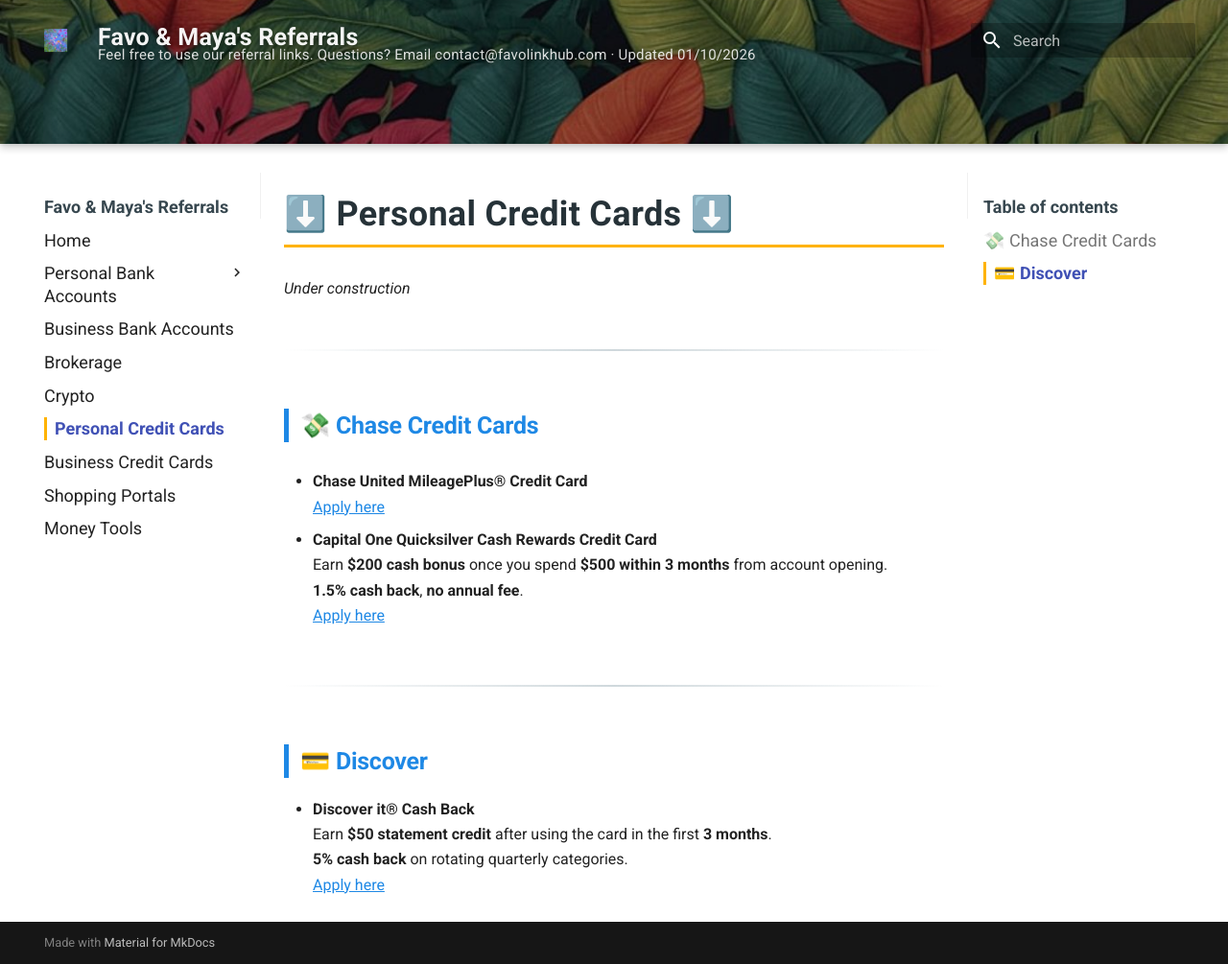
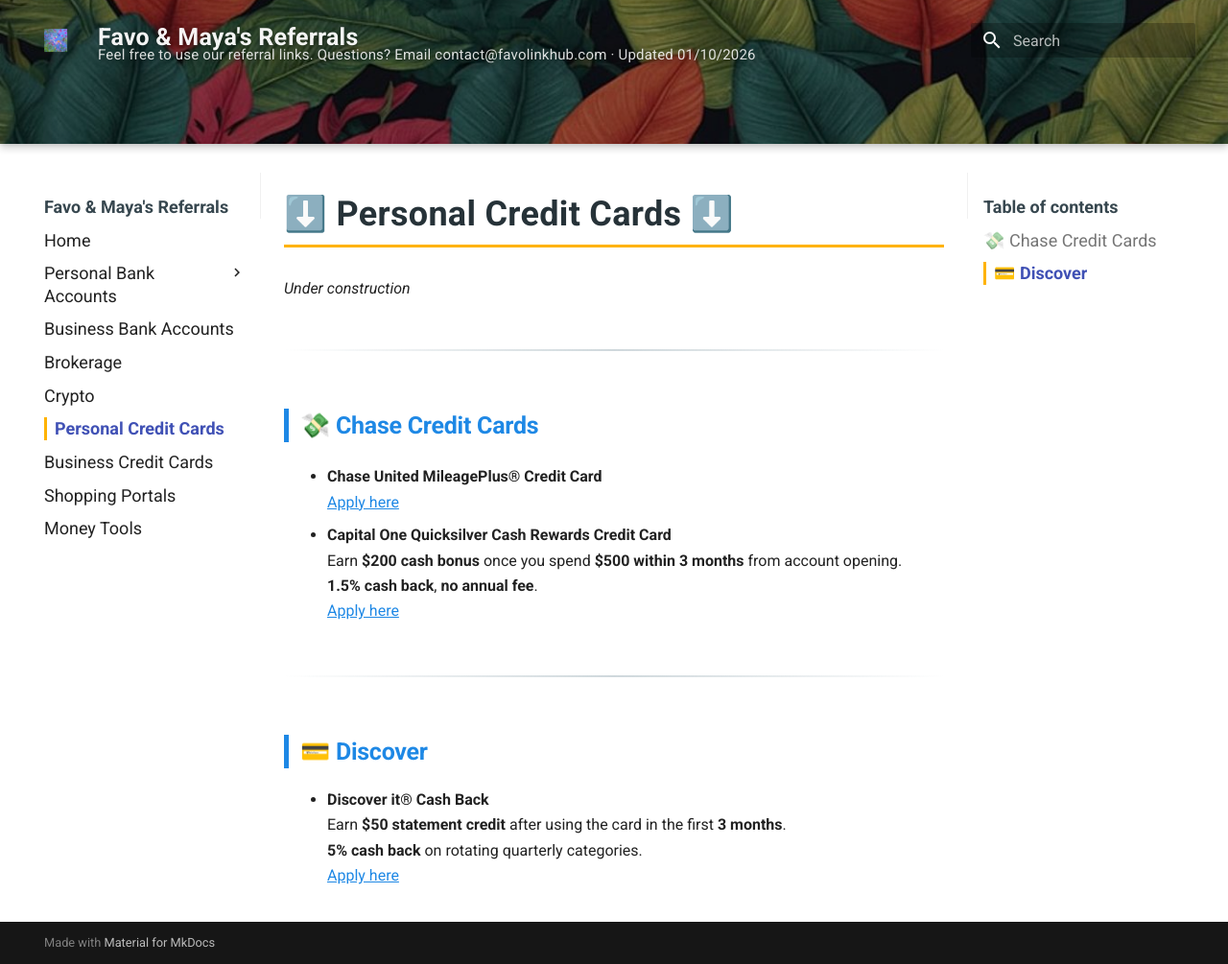
Before and after one commit to whispersofzephyr/favolinkhub-site, an MkDocs documentation site: the page built from docs/personal-credit-cards.md, in a window 1280 px wide and 1005 px high. Shown: the whole window at 96% size. Built offline with MkDocs 1.6.1 and Material for MkDocs 9.7.7, drawn with Linux system fonts in a browser that asks for light colours.

Commit message:
Update extra.css

```diff
--- a/docs/stylesheets/extra.css
+++ b/docs/stylesheets/extra.css
@@ -360,3 +360,28 @@ html {
     z-index: 9999 !important;
   }
 }
+
+/* ===============================
+   FIX: Markdown 列表层级/缩进被压扁（nested list 变同级）
+   只影响正文区域，不影响侧边栏/TOC
+   =============================== */
+
+.md-content .md-typeset ul,
+.md-content .md-typeset ol {
+  padding-left: 1.25rem;
+  margin-left: 0;
+}
+
+.md-content .md-typeset ul ul,
+.md-content .md-typeset ul ol,
+.md-content .md-typeset ol ul,
+.md-content .md-typeset ol ol {
+  padding-left: 1.25rem;
+  margin-top: .25rem;
+  margin-bottom: .25rem;
+}
+
+/* 可选：让列表项里的段落更像 GitHub（避免怪异大间距） */
+.md-content .md-typeset li > p {
+  margin: 0.2em 0;
+}
```
